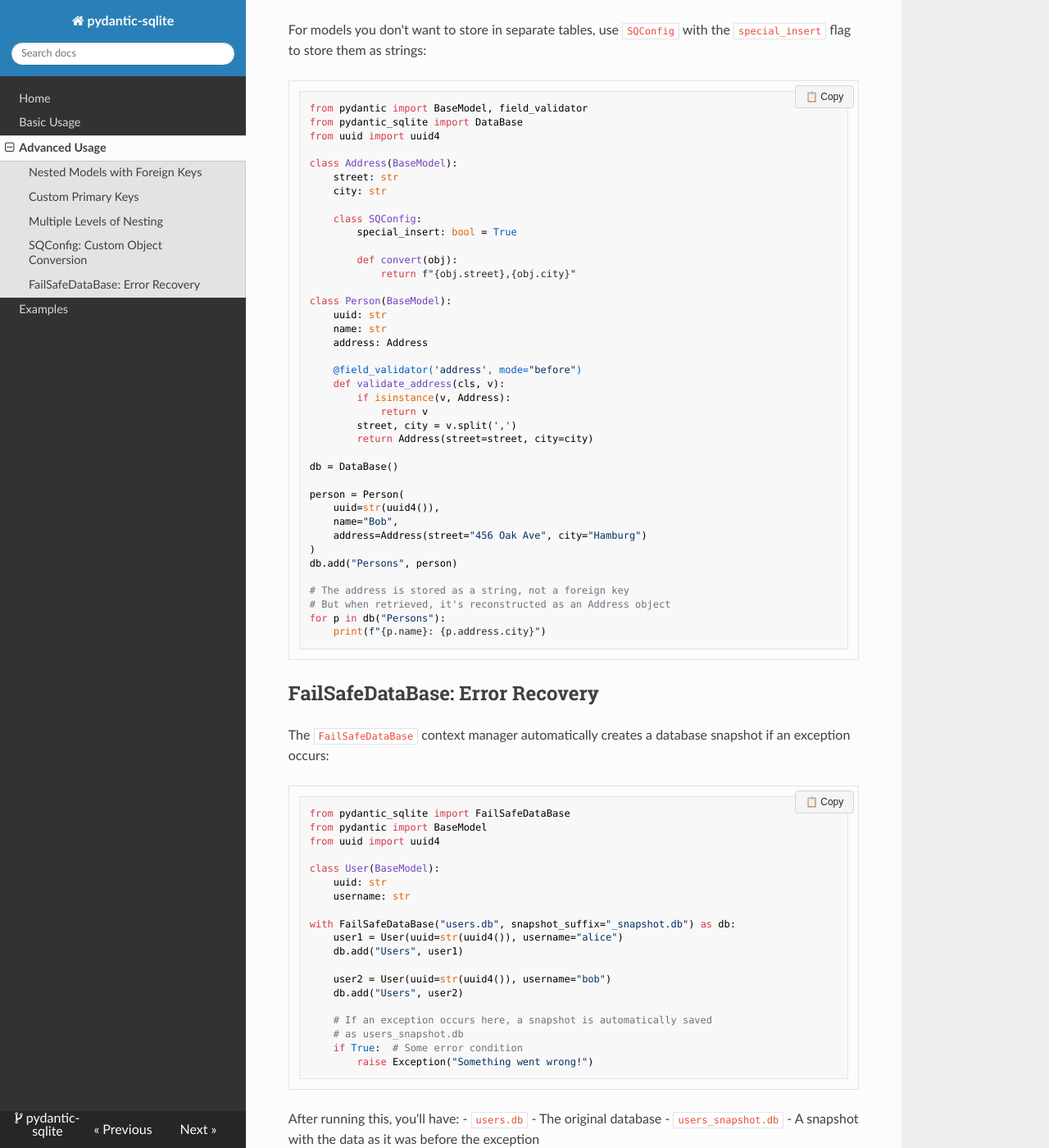
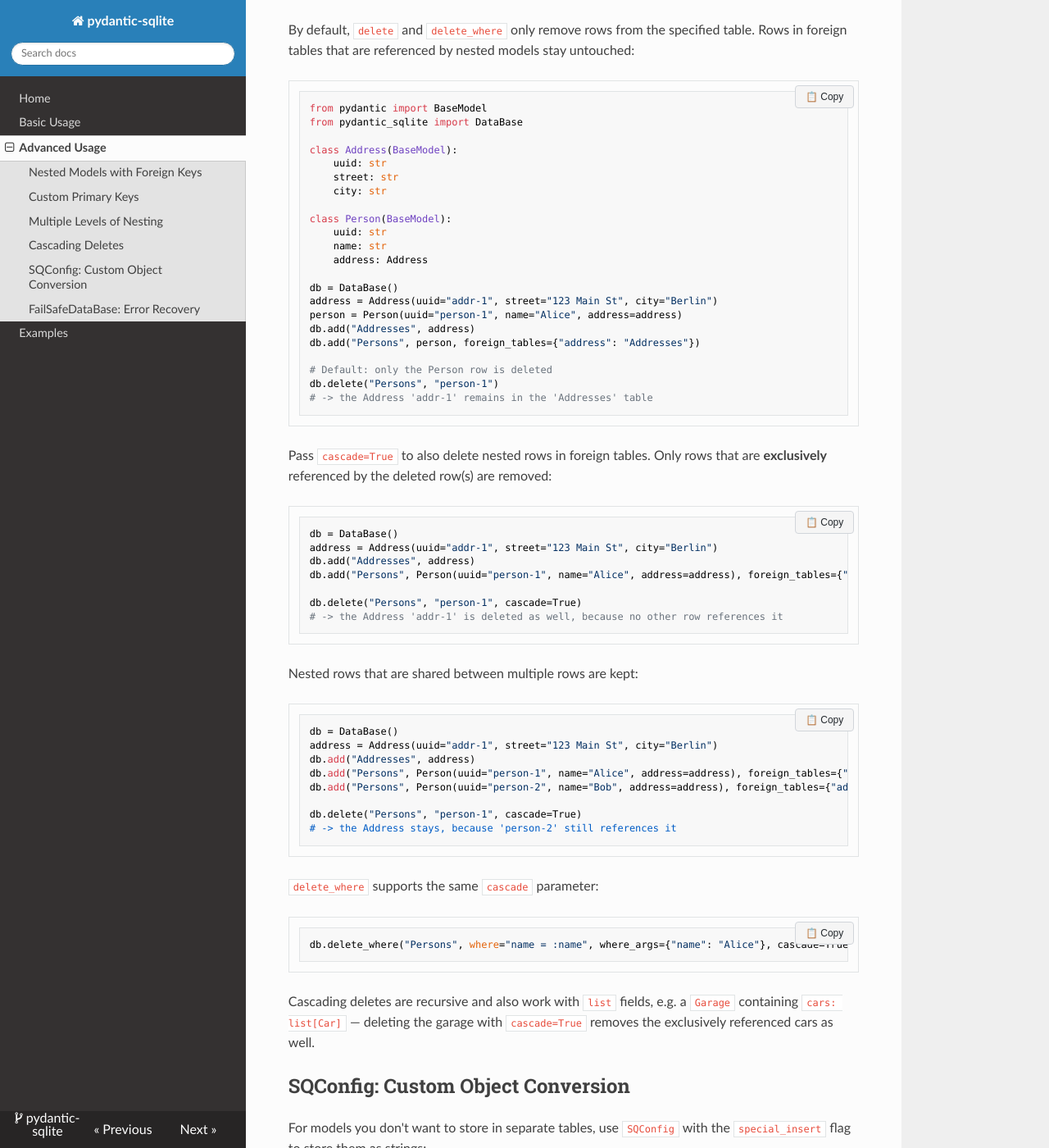
Before and after one commit to Phil997/pydantic-sqlite, an MkDocs documentation site: the page built from docs/advanced-usage.md, in a window 1280 px wide and 1400 px high, scrolled down 2217 px. Shown: the whole window at 82% size. Built offline with MkDocs 1.6.1, drawn with Linux system fonts in a browser that asks for light colours; nearby versions of some CDN libraries.

Commit message:
docs: extend docs

````diff
--- a/docs/advanced-usage.md
+++ b/docs/advanced-usage.md
@@ -108,6 +108,68 @@ for g in db("Garages"):
     print(f"{g.owner}'s {g.car.model} has {len(g.car.wheels)} wheels")
 ```
 
+## Cascading Deletes
+
+By default, `delete` and `delete_where` only remove rows from the specified table. Rows in foreign tables that are referenced by nested models stay untouched:
+
+```python
+from pydantic import BaseModel
+from pydantic_sqlite import DataBase
+
+class Address(BaseModel):
+    uuid: str
+    street: str
+    city: str
+
+class Person(BaseModel):
+    uuid: str
+    name: str
+    address: Address
+
+db = DataBase()
+address = Address(uuid="addr-1", street="123 Main St", city="Berlin")
+person = Person(uuid="person-1", name="Alice", address=address)
+db.add("Addresses", address)
+db.add("Persons", person, foreign_tables={"address": "Addresses"})
+
+# Default: only the Person row is deleted
+db.delete("Persons", "person-1")
+# -> the Address 'addr-1' remains in the 'Addresses' table
+```
+
+Pass `cascade=True` to also delete nested rows in foreign tables. Only rows that are **exclusively** referenced by the deleted row(s) are removed:
+
+```python
+db = DataBase()
+address = Address(uuid="addr-1", street="123 Main St", city="Berlin")
+db.add("Addresses", address)
+db.add("Persons", Person(uuid="person-1", name="Alice", address=address), foreign_tables={"address": "Addresses"})
+
+db.delete("Persons", "person-1", cascade=True)
+# -> the Address 'addr-1' is deleted as well, because no other row references it
+```
+
+Nested rows that are shared between multiple rows are kept:
+
+```python
+db = DataBase()
+address = Address(uuid="addr-1", street="123 Main St", city="Berlin")
+db.add("Addresses", address)
+db.add("Persons", Person(uuid="person-1", name="Alice", address=address), foreign_tables={"address": "Addresses"})
+db.add("Persons", Person(uuid="person-2", name="Bob", address=address), foreign_tables={"address": "Addresses"})
+
+db.delete("Persons", "person-1", cascade=True)
+# -> the Address stays, because 'person-2' still references it
+```
+
+`delete_where` supports the same `cascade` parameter:
+
+```python
+db.delete_where("Persons", where="name = :name", where_args={"name": "Alice"}, cascade=True)
+```
+
+Cascading deletes are recursive and also work with `list` fields, e.g. a `Garage` containing `cars: list[Car]` — deleting the garage with `cascade=True` removes the exclusively referenced cars as well.
+
 ## SQConfig: Custom Object Conversion
 
 For models you don't want to store in separate tables, use `SQConfig` with the `special_insert` flag to store them as strings:
````
Also changed, not shown: docs/basic-usage.md (+41 -0 lines), docs/examples.md (+53 -0 lines), docs/index.md (+3 -2 lines).
